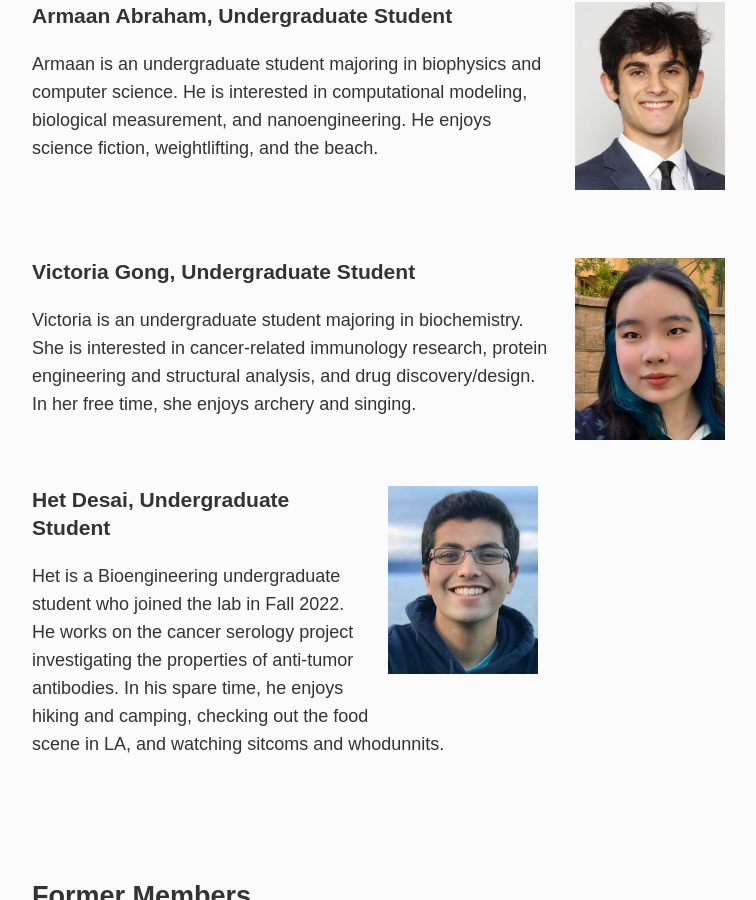
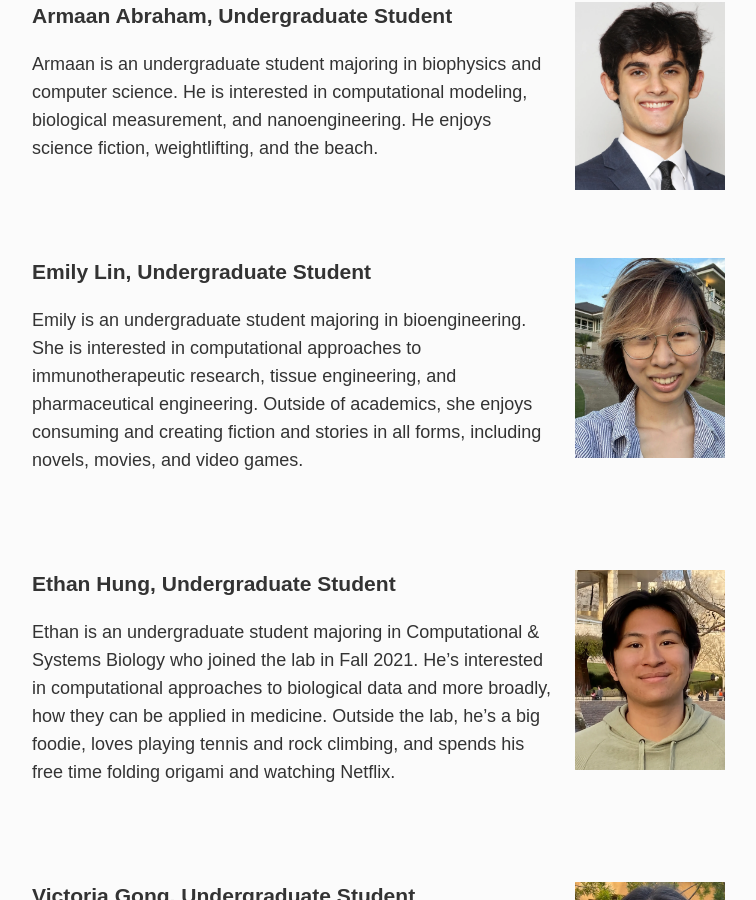
Before and after one commit to meyer-lab/asmlab.org, a Jekyll site: the page built from team/index.md, in a window 1280 px wide and 900 px high, scrolled down 3407 px. Shown: the whole window, without its empty margins (253-1009 px from the left). Built offline with Jekyll 4.4.1, drawn with Linux system fonts in a browser that asks for light colours; some web fonts are replaced.

Commit message:
Add Emily and Ethan

```diff
--- a/team/index.md
+++ b/team/index.md
@@ -79,11 +79,28 @@ Armaan is an undergraduate student majoring in biophysics and computer science.
 <br />
 <br />
 
+<div class="span_3 right"><img src="/public/photos/emily.webp" width="150px" alt="Emily's picture" /></div>
+### Emily Lin, Undergraduate Student
+
+Emily is an undergraduate student majoring in bioengineering. She is interested in computational approaches to immunotherapeutic research, tissue engineering, and pharmaceutical engineering. Outside of academics, she enjoys consuming and creating fiction and stories in all forms, including novels, movies, and video games.
+
+<br />
+<br />
+
+<div class="span_3 right"><img src="/public/photos/ethan.webp" width="150px" alt="Ethan's picture" /></div>
+### Ethan Hung, Undergraduate Student
+
+Ethan is an undergraduate student majoring in Computational & Systems Biology who joined the lab in Fall 2021. He's interested in computational approaches to biological data and more broadly, how they can be applied in medicine. Outside the lab, he's a big foodie, loves playing tennis and rock climbing, and spends his free time folding origami and watching Netflix.
+
+<br />
+<br />
+
 <div class="span_3 right"><img src="/public/photos/victoria.webp" width="150px" alt="Victoria's picture" /></div>
 ### Victoria Gong, Undergraduate Student
 
 Victoria is an undergraduate student majoring in biochemistry. She is interested in cancer-related immunology research, protein engineering and structural analysis, and drug discovery/design. In her free time, she enjoys archery and singing.
 
+<br />
 <br />
 
 <div class="span_3 right"><img src="/public/photos/het.webp" width="150px" alt="Het's picture" /></div>
```
Also changed, not shown: public/photos/emily.webp (added), public/photos/ethan.webp (added).
